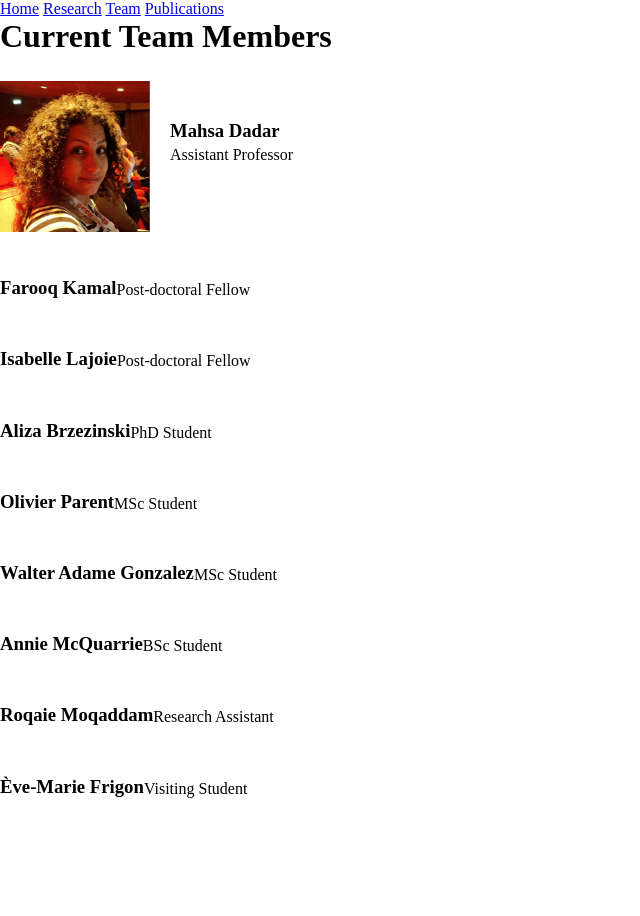
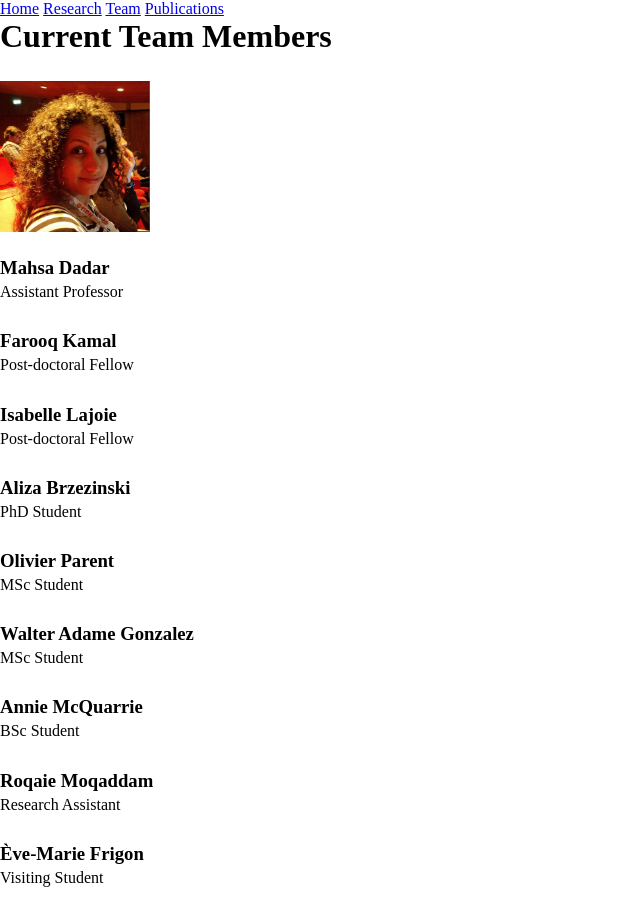
Before and after one commit to VANDAlab/VANDAlab.github.io, a Jekyll site: the page team.html, which Jekyll copies as it is, in a window 1280 px wide. Shown: the whole page, without its empty margins (0-640 px from the left). Built offline with Jekyll 4.4.1, drawn with Linux system fonts in a browser that asks for light colours.

Commit message:
Update style.css

```diff
--- a/assets/css/style.css
+++ b/assets/css/style.css
@@ -68,13 +68,7 @@ img {
 
 /* Team member styles */
 .person {
-  display: flex; /* Use flexbox to align the content */
   margin-bottom: 20px; /* Add space below each person container */
-}
-.person-content {
-  display: flex;
-  flex-direction: column;
-  justify-content: center;
 }
 
 .person img {
```
